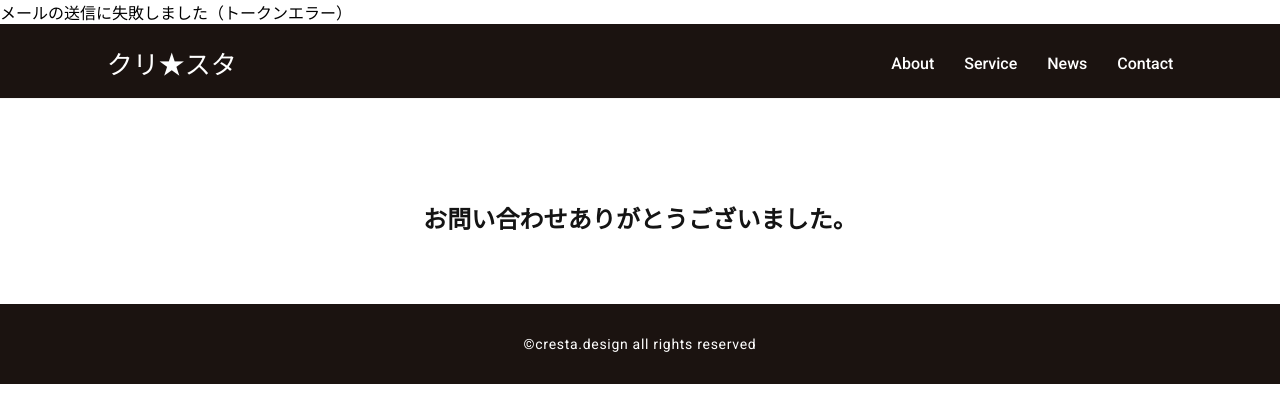
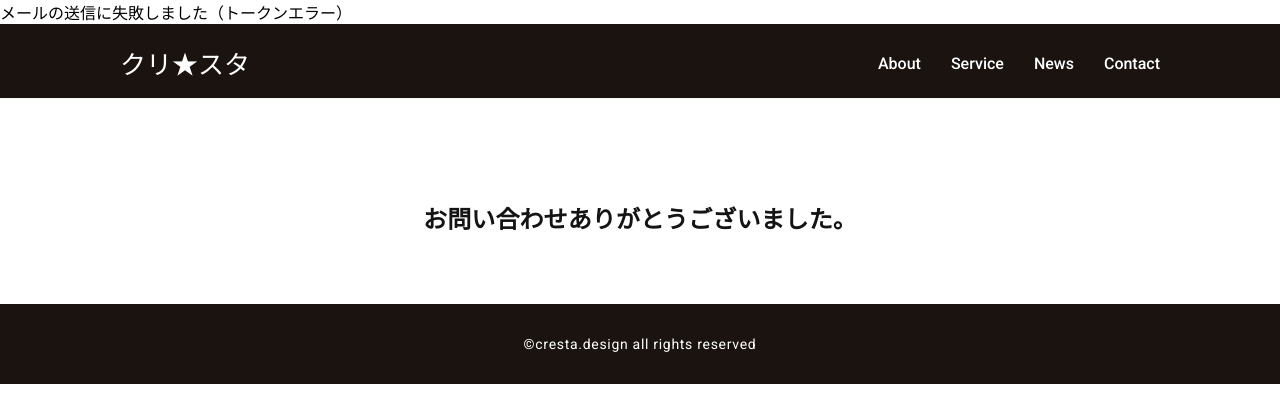
Before and after one commit to foolish-pine/Cresta_beginner, a PHP site: page /php/contact.php in a window 1280 px wide. Shown: the top 420 px of the page. Run offline with PHP 8.4, Linux system fonts and the light colour scheme; data that the repository does not hold is empty.

Commit message:
minor fix

```diff
--- a/css/style.css
+++ b/css/style.css
@@ -407,6 +407,7 @@ img {
    ================================================================ */
 .p-header {
   width: 100%;
+  position: relative;
   max-width: 1440px;
   height: 75px;
   margin: 0 auto;
@@ -414,26 +415,10 @@ img {
   background: #1B1310;
 }
 
-.p-header__inner {
-  display: -webkit-box;
-  display: -ms-flexbox;
-  display: flex;
-  position: relative;
-  max-width: calc((345/375) * 100%);
-  -webkit-box-pack: justify;
-      -ms-flex-pack: justify;
-          justify-content: space-between;
-  margin: 0 auto;
-}
-
-@media print, screen and (min-width: 768px) {
-  .p-header__inner {
-    max-width: calc((1200/1440) * 100%);
-  }
-}
-
 .p-header__logo {
-  margin-top: 20px;
+  position: absolute;
+  top: 20px;
+  left: 15px;
 }
 
 .p-header__logo a {
@@ -447,11 +432,16 @@ img {
   letter-spacing: 0;
 }
 
+@media print, screen and (min-width: 768px) {
+  .p-header__logo {
+    left: 120px;
+  }
+}
+
 .p-header__nav {
   display: none;
   position: absolute;
   top: 0;
-  left: calc((30/375) * -100%);
   z-index: 100;
   width: 100vw;
   background-color: #1B1310;
@@ -460,9 +450,9 @@ img {
 @media print, screen and (min-width: 768px) {
   .p-header__nav {
     display: block;
-    position: static;
     width: auto;
-    margin-top: 30px;
+    top: 30px;
+    right: 120px;
     background-color: transparent;
   }
 }
@@ -529,11 +519,12 @@ img {
 }
 
 .p-header__menu {
-  position: relative;
+  position: absolute;
   z-index: 101;
   width: 25px;
   height: 16px;
-  margin-top: 29px;
+  top: 29px;
+  right: 15px;
 }
 
 @media print, screen and (min-width: 768px) {
--- a/scss/Object/Project/_p-header.scss
+++ b/scss/Object/Project/_p-header.scss
@@ -4,26 +4,17 @@
 
 .p-header {
 	width: 100%;
+	position: relative;
 	max-width: $max-width;
 	height: 75px;
 	margin: 0 auto;
 	border-bottom: solid 1px $color-header-border;
 	background: $color-header-bg;
 
-	&__inner {
-		display: flex;
-		position: relative;
-		max-width: $max-width-inner-sp;
-		justify-content: space-between;
-		margin: 0 auto;
-
-		@include mq(pc) {
-			max-width: $max-width-header-inner-pc;
-		}
-	}
-
 	&__logo {
-		margin-top: 20px;
+		position: absolute;
+		top: 20px;
+		left: 15px;
 
 		a {
 			text-decoration: none;
@@ -35,22 +26,25 @@
 			font-size: 2.6rem;
 			letter-spacing: 0;
 		}
+
+		@include mq(pc) {
+			left: 120px;
+		}
 	}
 
 	&__nav {
 		display: none;
 		position: absolute;
 		top: 0;
-		left: calc((30/375) * -100%);
 		z-index: 100;
 		width: 100vw;
 		background-color: $color-header-bg;
 
 		@include mq(pc) {
 			display: block;
-			position: static;
 			width: auto;
-			margin-top: 30px;
+			top: 30px;
+			right: 120px;
 			background-color: transparent;
 		}
 	}
@@ -98,11 +92,12 @@
 	}
 
 	&__menu {
-		position: relative;
+		position: absolute;
 		z-index: 101;
 		width: 25px;
 		height: 16px;
-		margin-top: 29px;
+		top: 29px;
+		right: 15px;
 
 		@include mq(pc) {
 			display: none;
```
Also changed, not shown: index.php (+4 -4 lines).
